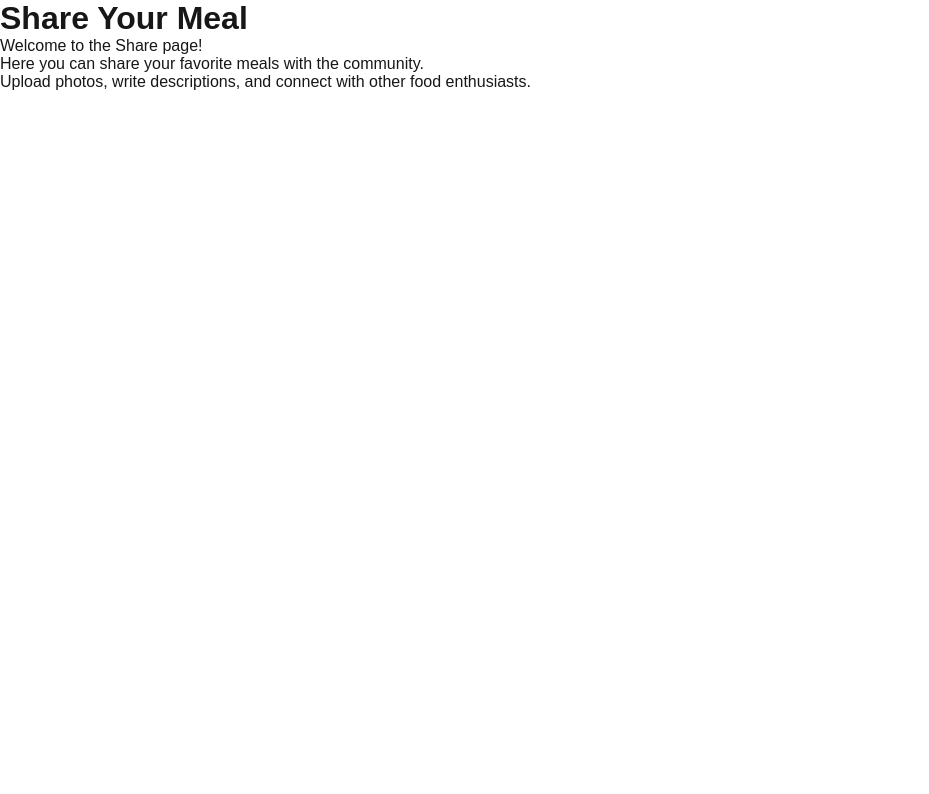
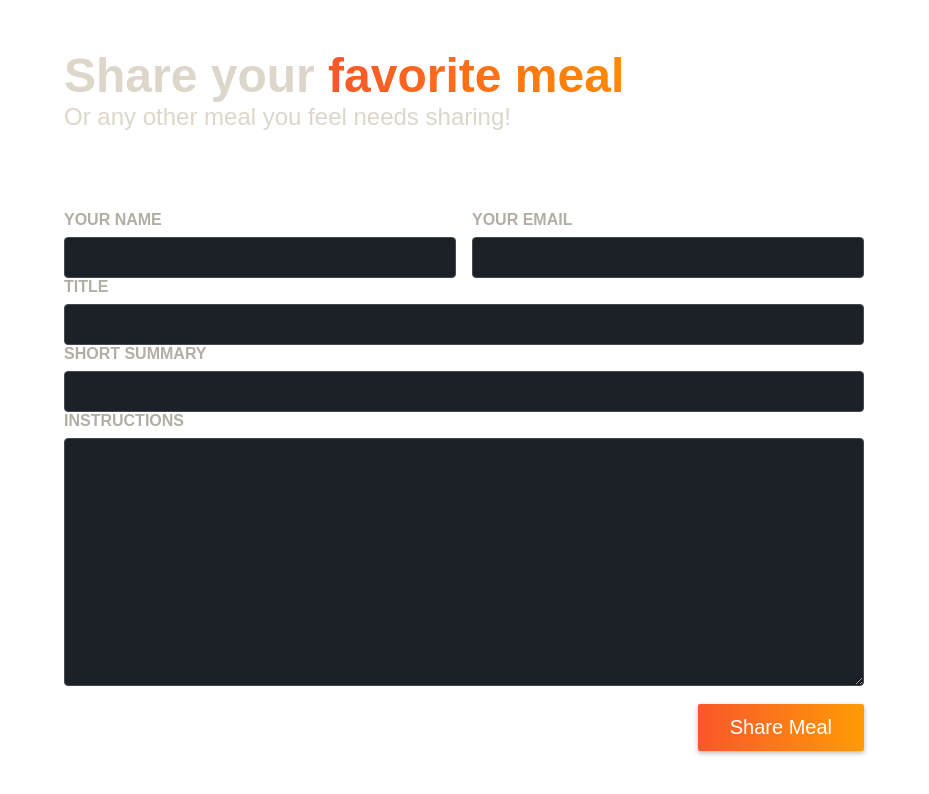
Before and after one commit to rajendra-systango11/food-app, a Next.js app: page /meals/share in a window 1280 px wide. Shown: the top 794 px of the page, without its empty margins (0-929 px from the left). Built offline with nearby package versions, Linux system fonts and the light colour scheme.

Commit message:
meals share form with image picker

```diff
--- a/src/app/meals/share/page.js
+++ b/src/app/meals/share/page.js
@@ -1,10 +1,49 @@
-export default function SharePage() {
-    return (
-        <div>
-            <h1>Share Your Meal</h1>
-            <p>Welcome to the Share page!</p>
-            <p>Here you can share your favorite meals with the community.</p>
-            <p>Upload photos, write descriptions, and connect with other food enthusiasts.</p>
-        </div>
-    );
+import classes from './page.module.css';
+
+export default function ShareMealPage() {
+  return (
+    <>
+      <header className={classes.header}>
+        <h1>
+          Share your <span className={classes.highlight}>favorite meal</span>
+        </h1>
+        <p>Or any other meal you feel needs sharing!</p>
+      </header>
+      <main className={classes.main}>
+        <form className={classes.form}>
+          <div className={classes.row}>
+            <p>
+              <label htmlFor="name">Your name</label>
+              <input type="text" id="name" name="name" required />
+            </p>
+            <p>
+              <label htmlFor="email">Your email</label>
+              <input type="email" id="email" name="email" required />
+            </p>
+          </div>
+          <p>
+            <label htmlFor="title">Title</label>
+            <input type="text" id="title" name="title" required />
+          </p>
+          <p>
+            <label htmlFor="summary">Short Summary</label>
+            <input type="text" id="summary" name="summary" required />
+          </p>
+          <p>
+            <label htmlFor="instructions">Instructions</label>
+            <textarea
+              id="instructions"
+              name="instructions"
+              rows="10"
+              required
+            ></textarea>
+          </p>
+          IMAGE PICKER
+          <p className={classes.actions}>
+            <button type="submit">Share Meal</button>
+          </p>
+        </form>
+      </main>
+    </>
+  );
 }
--- /dev/null
+++ b/src/app/meals/share/page.module.css
@@ -0,0 +1,98 @@
+.header {
+  gap: 3rem;
+  margin: 3rem auto 5rem auto;
+  width: 90%;
+  max-width: 75rem;
+  color: #ddd6cb;
+  font-size: 1.5rem;
+}
+
+.header h1 {
+  font-family: 'Montserrat', sans-serif;
+}
+
+.highlight {
+  background: linear-gradient(90deg, #f9572a, #ff8a05);
+  background-clip: text;
+  -webkit-background-clip: text;
+  -webkit-text-fill-color: transparent;
+}
+
+.main {
+  width: 90%;
+  max-width: 75rem;
+  margin: 3rem auto;
+  color: white;
+}
+
+.form {
+  max-width: 50rem;
+}
+
+.form label {
+  display: block;
+  margin-bottom: 0.5rem;
+  font-size: 1rem;
+  font-family: 'Montserrat', sans-serif;
+  text-transform: uppercase;
+  color: #b3aea5;
+  font-weight: bold;
+}
+
+.form input,
+.form textarea {
+  display: block;
+  width: 100%;
+  padding: 0.5rem 1rem;
+  border-radius: 4px;
+  border: 1px solid #454952;
+  background: #1c2027;
+  font-size: 1.25rem;
+  font-family: 'Montserrat', sans-serif;
+  color: #ddd6cb;
+}
+
+.form input:focus,
+.form textarea:focus {
+  outline-color: #f99f2a;
+  background-color: #1f252d;
+}
+
+.row {
+  display: flex;
+  gap: 1rem;
+}
+
+.row p {
+  width: 100%;
+}
+
+.actions {
+  text-align: right;
+}
+
+.actions button {
+  border: 0;
+  padding: 0.75rem 2rem;
+  background: linear-gradient(90deg, #f9572a, #ff9b05);
+  border: none;
+  color: #ffffff;
+  border-radius: 2px;
+  cursor: pointer;
+  font: inherit;
+  font-size: 1.25rem;
+  box-shadow: 0 2px 5px rgba(0, 0, 0, 0.3);
+}
+
+.actions button:hover,
+.actions button:focus {
+  background: linear-gradient(90deg, #fd4715, #f9b241);
+}
+
+.actions button:disabled,
+.actions button:hover:disabled,
+.actions button:focus:disabled {
+  background: #ccc;
+  color: #979797;
+  cursor: not-allowed;
+}
```
Also changed, not shown: src/app/meals/share/image-picker.js (added, +27 -0 lines), src/app/meals/share/image-picker.module.css (added, +45 -0 lines).
